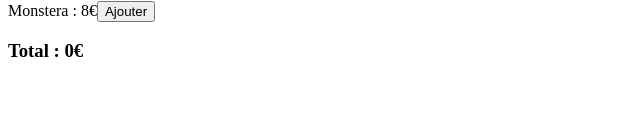
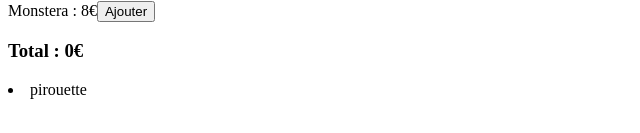
Before and after one commit to s-bbt/MoshTutorial, a React (Vite) app: page / in a window 1280 px wide. Shown: the part 599-732 px from the top of the page, without its empty margins (0-640 px from the left). Built offline with nearby package versions, Linux system fonts and the light colour scheme.

Commit message:
ajout composant EventTest

```diff
--- a/src/App.tsx
+++ b/src/App.tsx
@@ -4,6 +4,7 @@ import { Fragment } from "react";
 import HookStateTest from "./components/HookStateTest.tsx";
 import Pokapi from "./components/Pokapi.tsx";
 import Cart from "./components/Panier.tsx";
+import EventTest from "./components/EventTest.tsx";
 
 function App() {
   return (
@@ -13,6 +14,7 @@ function App() {
           <HookStateTest />
           <Pokapi />
           <Cart />
+          <EventTest />
       </Fragment>
   );
 }
--- /dev/null
+++ b/src/components/EventTest.tsx
@@ -0,0 +1,15 @@
+function handleClick(e: string) {
+console.log(`Ceci est un clic`, e)
+}
+
+
+function EventTest () {
+    let name = "pirouette";
+    return (
+        <li className='lmj-plant-item' onClick = {()=> handleClick(name)}>
+            {name}
+        </li>
+    )
+}
+
+export default EventTest;
--- a/src/components/Panier.tsx
+++ b/src/components/Panier.tsx
@@ -15,6 +15,7 @@ function Cart() {
             </div>
             <h3>Total : {monsteraPrice * cart}€</h3>
         </div>
+
     )
 }
 
```
